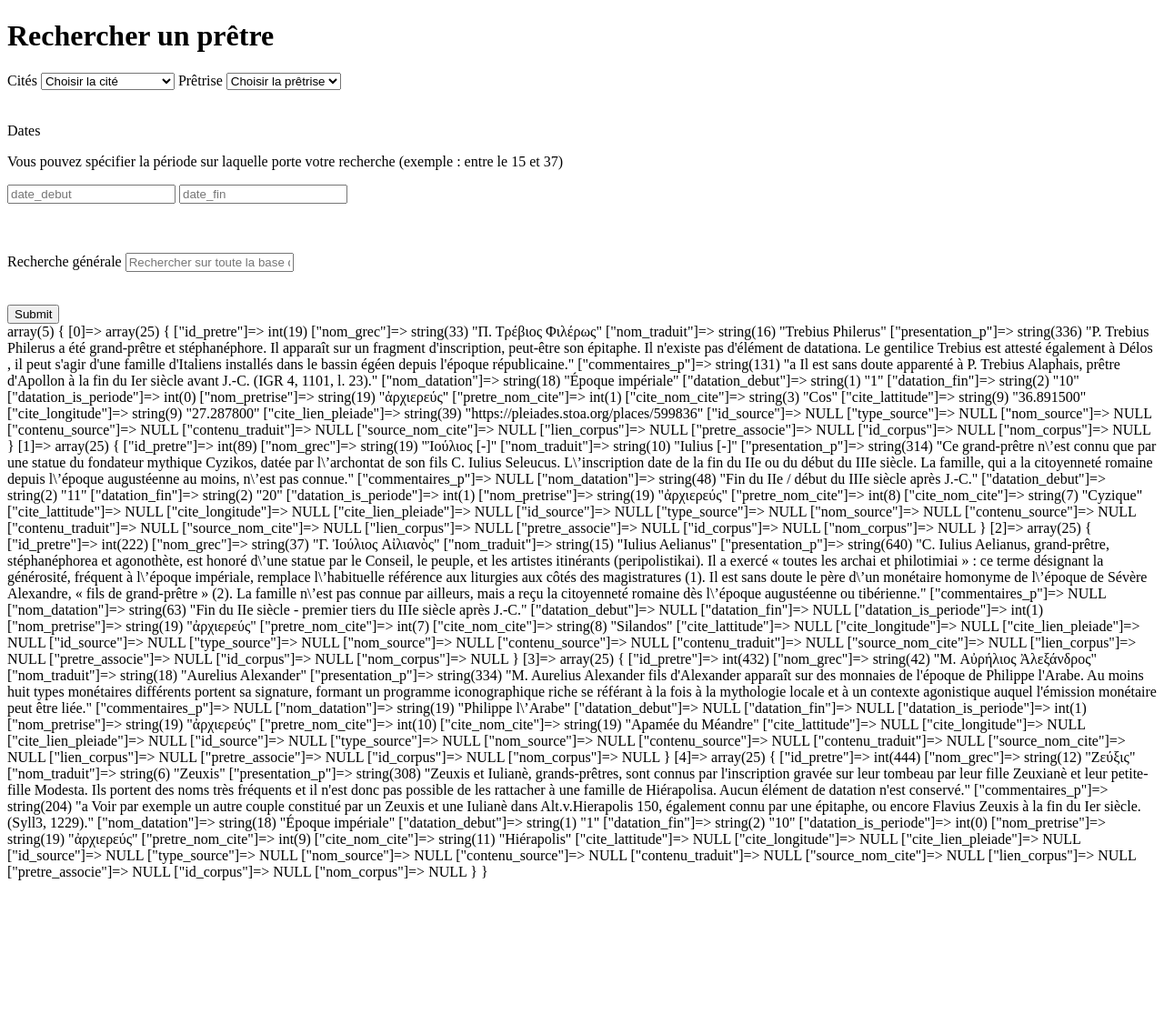
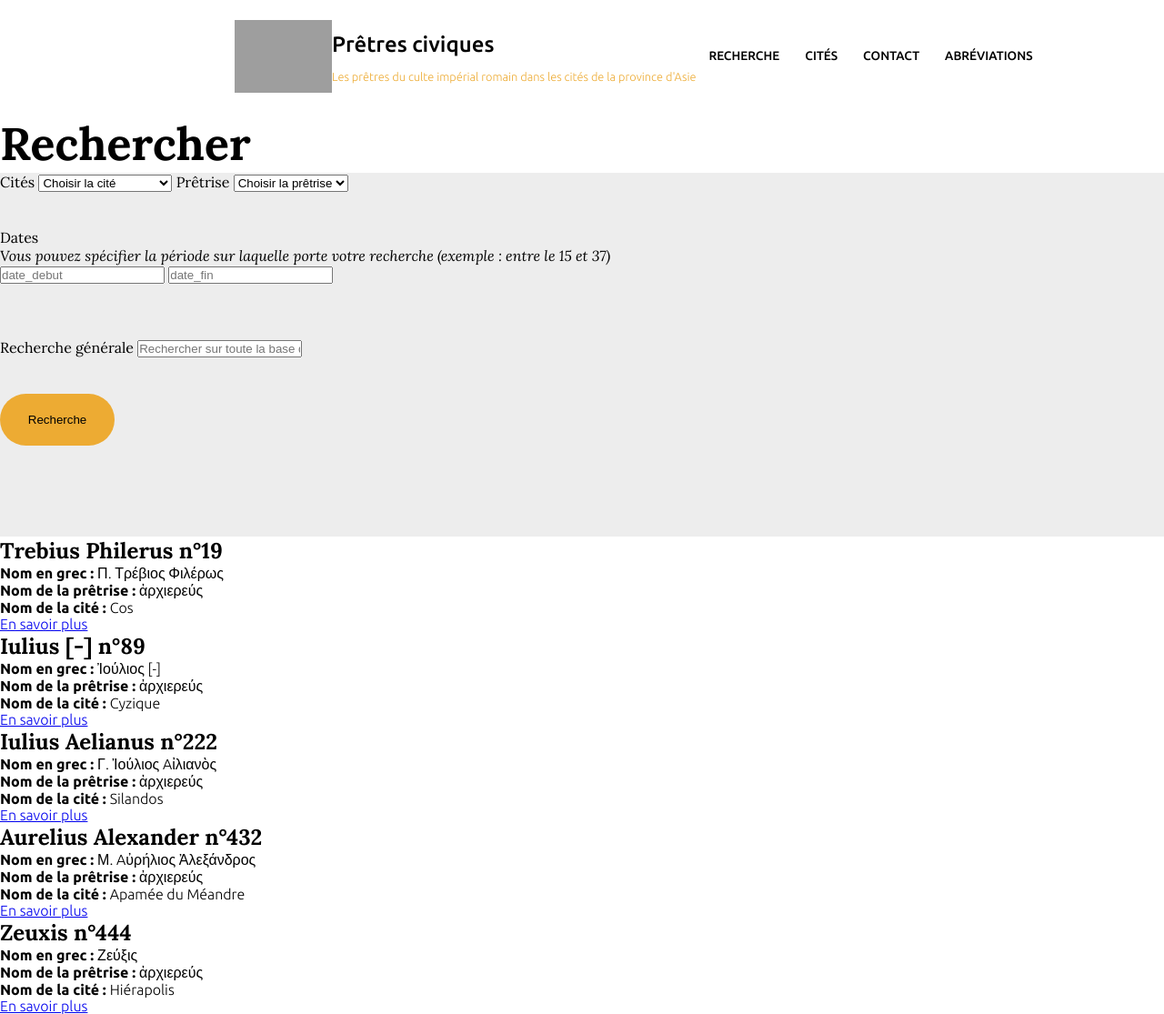
Before and after one commit to mandresyandri/pretres-civiques, a PHP site: page / in a window 1280 px wide. Shown: the whole page at 91% size. Before the commit the page ends 968 px from the top, so only its background shows below. Run offline with PHP 8.4, Linux system fonts and the light colour scheme; data comes from the database, SQL or seed files in the repository; grey boxes are pictures that could not be loaded.

Commit message:
update projet à peaufiner

```diff
--- a/functions/db_connect.php
+++ b/functions/db_connect.php
@@ -1,15 +1,15 @@
 <?php
 // En prod
-$servername = "localhost:3306";
-$username = "root_admin";
-$password = "B75389661a";
-$dbname = "pretres_civiques";
+// $servername = "localhost:3306";
+// $username = "root_admin";
+// $password = "B75389661a";
+// $dbname = "pretres_civiques";
 
 // En dev
-// $servername = "db";
-// $username = "root";
-// $password = "root_password";
-// $dbname = "pretres_civiques";
+$servername = "db";
+$username = "root";
+$password = "root_password";
+$dbname = "pretres_civiques";
 
 $sql = "mysql:host=$servername;dbname=$dbname;";
     try {
--- a/includes/navbar.php
+++ b/includes/navbar.php
@@ -3,17 +3,23 @@
 <head>
     <meta charset="UTF-8">
     <meta name="viewport" content="width=device-width, initial-scale=1.0">
+    <link rel="stylesheet" href="../styles/pretres.css">
+    <link rel="stylesheet" href="styles/navbar.css">
+    <link rel="stylesheet" href="styles/index.css">
     <link rel="icon" href="https://pretres-civiques.mastercmw.com/wp-content/uploads/2023/06/logo-site.png" type="image/png">
     <title><?php echo "Chercher un prêtre"?></title>
 </head>
 <body>
     <navbar class="main-navbar">
-        <!-- <img src="https://pretres-civiques.mastercmw.com/wp-content/uploads/2023/06/logo-site.png" alt="logo"> -->
-        <ul class="navbar">
-            <!-- <li></li> -->
-            <!-- <li></li> -->
-            <!-- <li></li> -->
-            <!-- <li></li> -->
-        </ul>
+        <div><img src="http://pretres-civiques.mastercmw.com/wp-content/uploads/2023/06/logo-site.png" alt="logo" height="80px" weight="80px"> </div>
+        <div class="titre">
+        <span id="titre1">Prêtres civiques</span>
+        <span id="soustitre">Les prêtres du culte impérial romain dans les cités de la province d'Asie</span> </div>
+            <ul class="navbar">
+                <li><a href="">Recherche</a></li>
+                <li><a href="http://pretres-civiques.mastercmw.com/cites/">Cités</a></li>
+                <li> <a href="http://pretres-civiques.mastercmw.com/contact/">Contact</a></li>
+                <li> <a href="http://pretres-civiques.mastercmw.com/abreviations/">Abréviations</a></li>
+            </ul>
     </navbar>
     <main>
--- a/index.php
+++ b/index.php
@@ -17,7 +17,9 @@ $results_cite = $cite->fetchAll();
 
 <!-- Code de la page de recherche -->
 <div class="search-content">
-    <h1 class="search-title">Rechercher un prêtre</h1>
+    <h1 class="search-title">Rechercher</h1>
+
+    <div class="bandeau">
         <form class="search-form" method="GET" action="">
             <!-- Selection pour cités -->
             <label for="cite">Cités</label>
@@ -60,7 +62,7 @@ $results_cite = $cite->fetchAll();
             <div class="get-dates">
                 <label for="dates">Dates</label>
                 <p class="Descriptions">
-                Vous pouvez spécifier la période sur laquelle porte votre recherche (exemple : entre le 15 et 37)
+                    <i>Vous pouvez spécifier la période sur laquelle porte votre recherche (exemple : entre le 15 et 37)</i>
                 </p>
                 <input type="text" id="date_debut" placeholder="date_debut" name="date_debut">
                 <input type="text" id="date_fin" placeholder="date_fin" name="date_fin">
@@ -74,8 +76,9 @@ $results_cite = $cite->fetchAll();
             </div>
 
             <br /><br />
-        <input type="submit" value="Submit">
+            <input type="submit" value="Recherche">
         </form>
+    </div>
 </div>
 
 <!-- Code pour afficher les résultats -->
@@ -84,7 +87,15 @@ $results_cite = $cite->fetchAll();
     <?php
     // Appel de fonction
     $results = executeSearch($pdo);
-    var_dump($results);
+    foreach ($results as $result) {
+        echo "<div class='div-answers'>";
+        echo "<h2>" . $result['nom_traduit'] . "&nbsp;n°" . $result['id_pretre'] . "</h2>";
+        echo "<div class='some-class'> <strong>Nom en grec : </strong>" . $result['nom_grec'] . "</div>";
+        echo "<div class='some-class'> <strong>Nom de la prêtrise : </strong>" . $result['nom_pretrise'] . "</div>";
+        echo "<div class='some-class'> <strong>Nom de la cité : </strong>" . $result['cite_nom_cite'] . "</div>";
+        echo "<a href='./pages/pretres.php?id=" . $result['id_pretre'] . "'>En savoir plus</a>";
+        echo "</div>";
+    }
     ?>
 </div>
 
--- /dev/null
+++ b/styles/index.css
@@ -0,0 +1,36 @@
+body {
+	font-family: "Ubuntu", sans-serif;
+  	font-weight: 300;
+	font-style: normal;
+}
+
+h1{
+	font-size: 50px;
+	font-family: "Lora", serif;
+	font-optical-sizing: auto;
+
+}
+
+h2 {
+	font-family: "Lora", serif;
+	font-optical-sizing: auto;
+
+}
+
+.bandeau {
+	background-color: #EDEDED;
+	height: 400px;
+	font-family: "Lora", serif;
+	font-optical-sizing: auto;
+}
+
+input[type="submit"] {
+	background-color: #EDAB33;
+	height: 57px;
+	width: 126px;
+	display: flex;
+	justify-content: center;
+	align-items: center;
+    border-radius: 30px;
+    border: none;
+}
--- /dev/null
+++ b/styles/navbar.css
@@ -0,0 +1,70 @@
+* {
+    margin:0;
+    padding: 0;
+}
+
+navbar{
+    padding-left: 10%;
+    height : 126.09px;
+    width: 90%;
+    display: flex;
+    align-items: center;
+    justify-content: center;
+}
+
+.titre{
+    display: flex;
+    flex-direction: column;
+}
+
+#titre1{
+    font-family: Ubuntu;
+    font-weight: 500;
+    font-size: 24px;
+    line-height: 43.5px;
+}
+
+#soustitre{
+    font-family: Ubuntu;
+    font-size: 12.8px;
+    line-height: 28.9px;
+    color: #EDAB33;
+}
+
+.navbar{
+    font-family: Ubuntu ;
+    font-weight: 500;
+    font-size: 13.6px;
+    line-height: 21.76px;
+    text-transform: uppercase;
+    list-style-type: none;
+    display: flex
+
+}
+
+.navbar li {
+    margin: 14px;
+}
+
+.navbar a {
+    text-decoration: none;
+    color : black;
+}
+
+.navbar a:hover {
+    color : #E5831A;
+}
+
+.navbar a::after {
+    content: "";
+
+    display: block;
+    height: 2px;
+    background: #E5831A;
+    transform: scale(0);
+    transition: 0.5s;
+  }
+
+  .navbar a:hover::after {
+    transform:scale(1);
+}
--- /dev/null
+++ b/styles/pretres.css
@@ -0,0 +1,92 @@
+@import url('https://fonts.googleapis.com/css2?family=Lora:ital,wght@0,400..700;1,400..700&family=Ubuntu:ital,wght@0,300;0,400;0,500;0,700;1,300;1,400;1,500;1,700&display=swap');
+
+.page{
+	display: flex;
+	flex-direction: column;
+	padding-left: 10%;
+	padding-right: 10%;
+}
+
+.liste{
+	width: 70%;
+}
+
+body {
+	font-family: "Ubuntu", sans-serif;
+  	font-weight: 300;
+	font-style: normal;
+}
+
+h1{
+	font-size: 50px;
+	font-family: "Lora", serif;
+	font-optical-sizing: auto;
+
+}
+
+h2 {
+	font-family: "Lora", serif;
+	font-optical-sizing: auto;
+
+}
+
+.sous-titre{
+	font-size: 20px;
+	text-decoration: underline;
+}
+
+.corpus{
+	height: auto;
+	background-color: #F2F8F9;
+	margin: 10px;
+	padding-top: 5px;
+	padding-bottom: 15px;
+	padding-left: 15px;
+}
+
+.elements{
+	font-size: 20px;
+}
+
+.reperes{
+	display: flex;
+	flex-direction: row;
+	flex-wrap: wrap;
+}
+
+.caracteristiques{
+	width: auto;
+	height: auto;
+	background-color: #FCF2DF;
+	margin-bottom: 20px;
+	padding: 20px;
+	border-radius: 40px;
+
+}
+
+.lien{
+	color: #EDAB33;
+}
+
+.contenu{
+	height: auto;
+	width : 50%;
+	background-color: #F2F8F9;
+	padding: 15px;
+	border-radius: 20px;
+}
+
+
+.bandeau {
+	background-color: #EDEDED;
+	height: 400px;
+}
+
+input[type="submit"] {
+	background-color: #EDAB33;
+	height: 57px;
+	width: 126px;
+	display: flex;
+	justify-content: center;
+	align-items: center;
+}
```
Also changed, not shown: pages/pretres.php (added, +50 -0 lines), pages/sources.php (added). Lines whose indentation alone changed are shown as unchanged.
